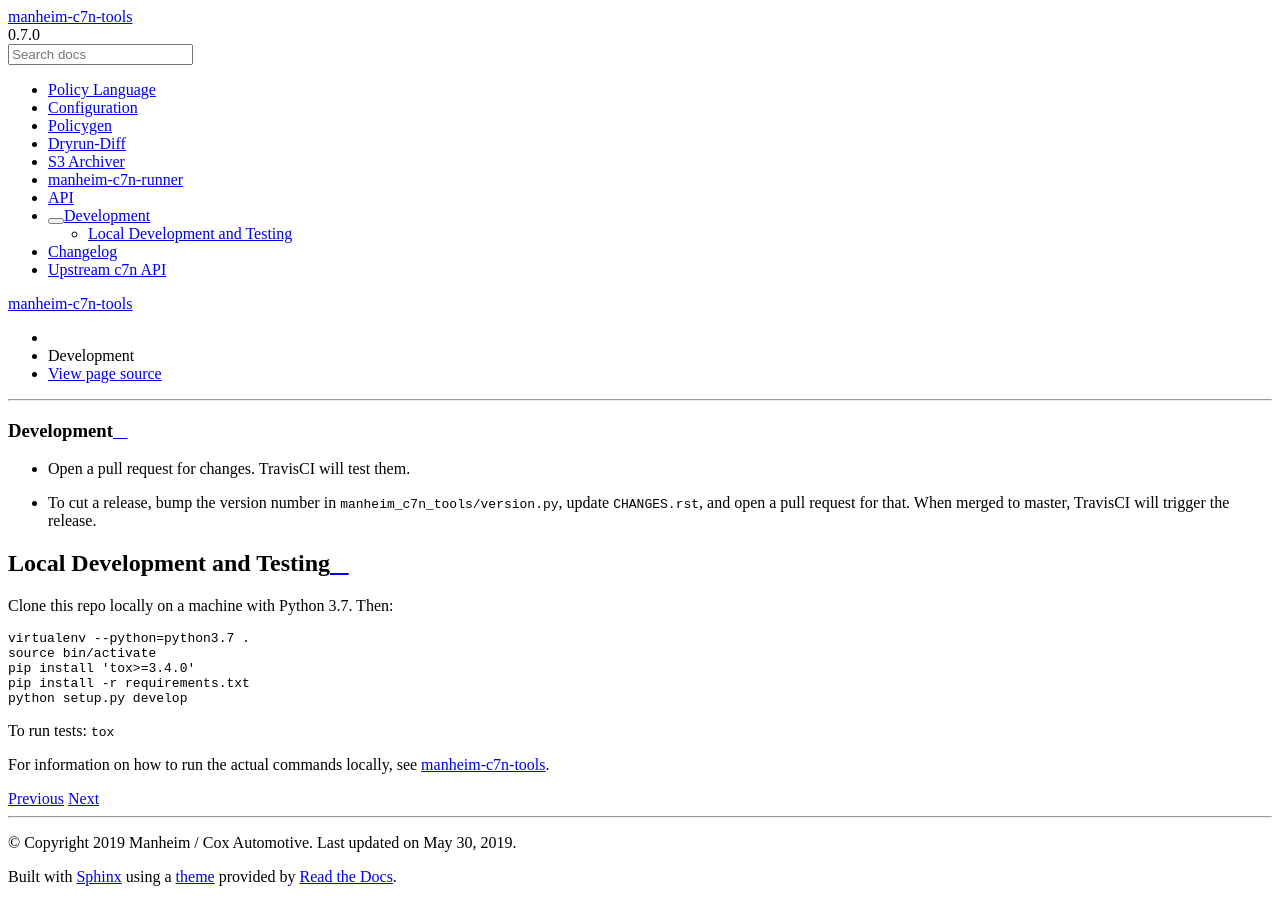
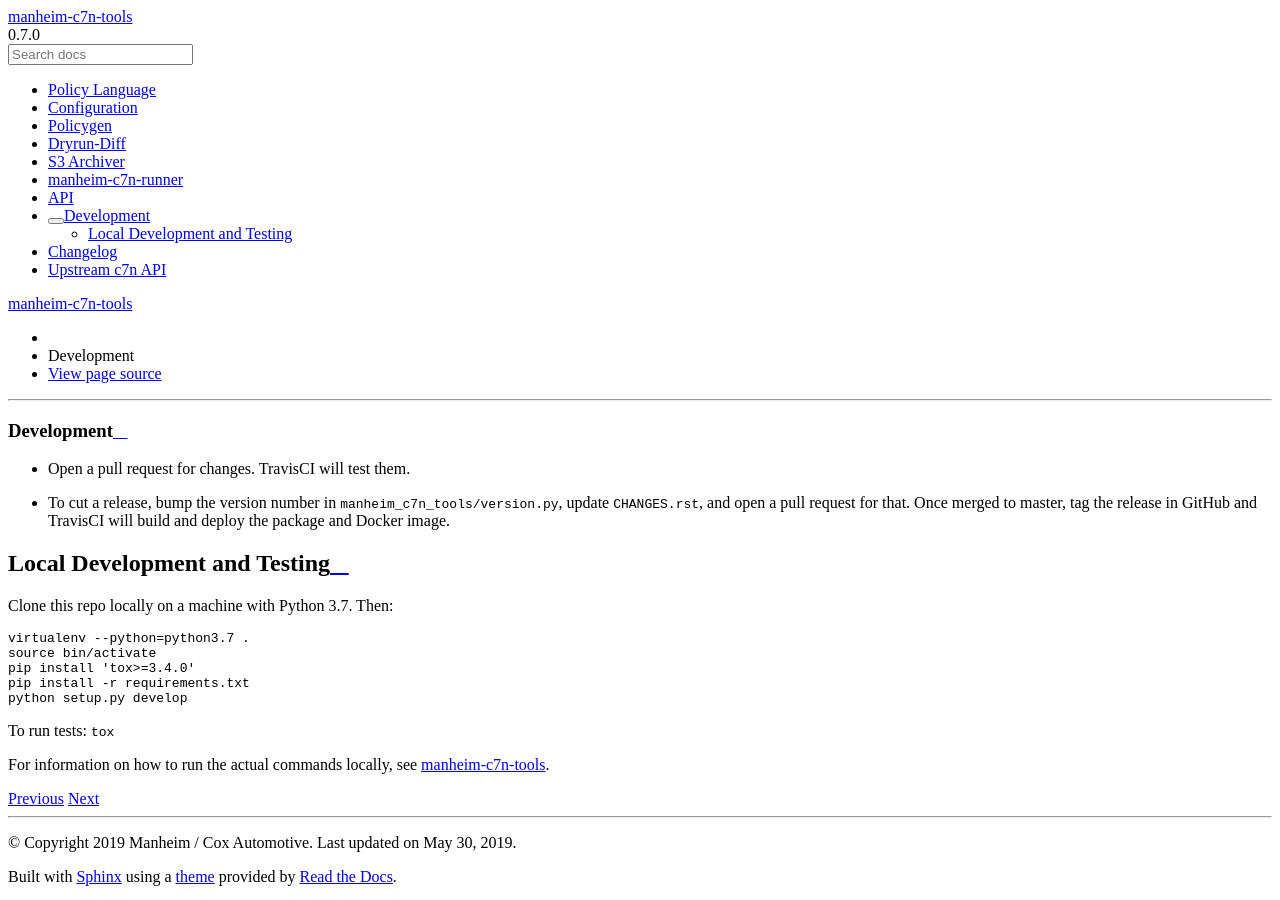
Before and after one commit to manheim/manheim-c7n-tools, a Sphinx documentation site: the page built from docs/source/development.rst, in a window 1280 px wide. Built offline with Sphinx 7.4.7 and the Read the Docs theme 2.0.0, drawn with Linux system fonts in a browser that asks for light colours; pages that are not in the unit, such as notebooks, are missing from menus.

Commit message:
update dev docs for TravisCI workflow

```diff
--- a/docs/source/development.rst
+++ b/docs/source/development.rst
@@ -3,7 +3,7 @@
 ===========
 
 * Open a pull request for changes. TravisCI will test them.
-* To cut a release, bump the version number in ``manheim_c7n_tools/version.py``, update ``CHANGES.rst``, and open a pull request for that. When merged to master, TravisCI will trigger the release.
+* To cut a release, bump the version number in ``manheim_c7n_tools/version.py``, update ``CHANGES.rst``, and open a pull request for that. Once merged to master, tag the release in GitHub and TravisCI will build and deploy the package and Docker image.
 
 Local Development and Testing
 =============================
```
